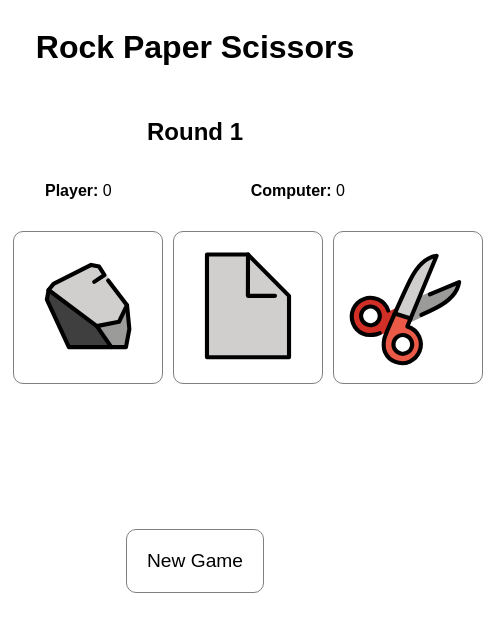
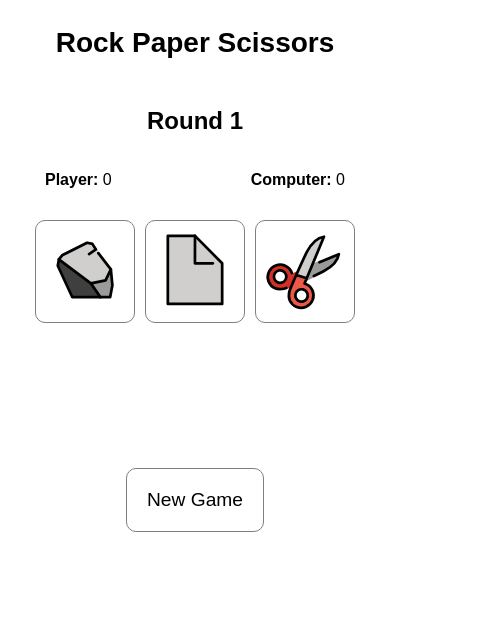
Before and after one commit to des-ant/2021-top-rock-paper-scissors, a plain HTML site: page index.html in a window 390 px wide. Shown: the whole page, 488 px wide, since content can reach past the window. Drawn offline with Linux system fonts and the light colour scheme.

Commit message:
Updated readme, added responsive buttons and heading for mobile

```diff
--- a/styles/styles.css
+++ b/styles/styles.css
@@ -45,6 +45,7 @@
   justify-content: center;
   align-items: center;
   font-family: sans-serif;
+  text-align: center;
 }
 
 .btn-text {
@@ -81,3 +82,14 @@
   justify-content: space-between;
   width: 300px;
 }
+
+/* Extra small devices (phones, 600px and down) */
+@media only screen and (max-width: 600px) {
+  .btn-play {
+    width: 100px;
+  }
+
+  h1 {
+    font-size: 1.75rem;
+  }
+}
```
Also changed, not shown: screenshot.png (added), 1 other file.
